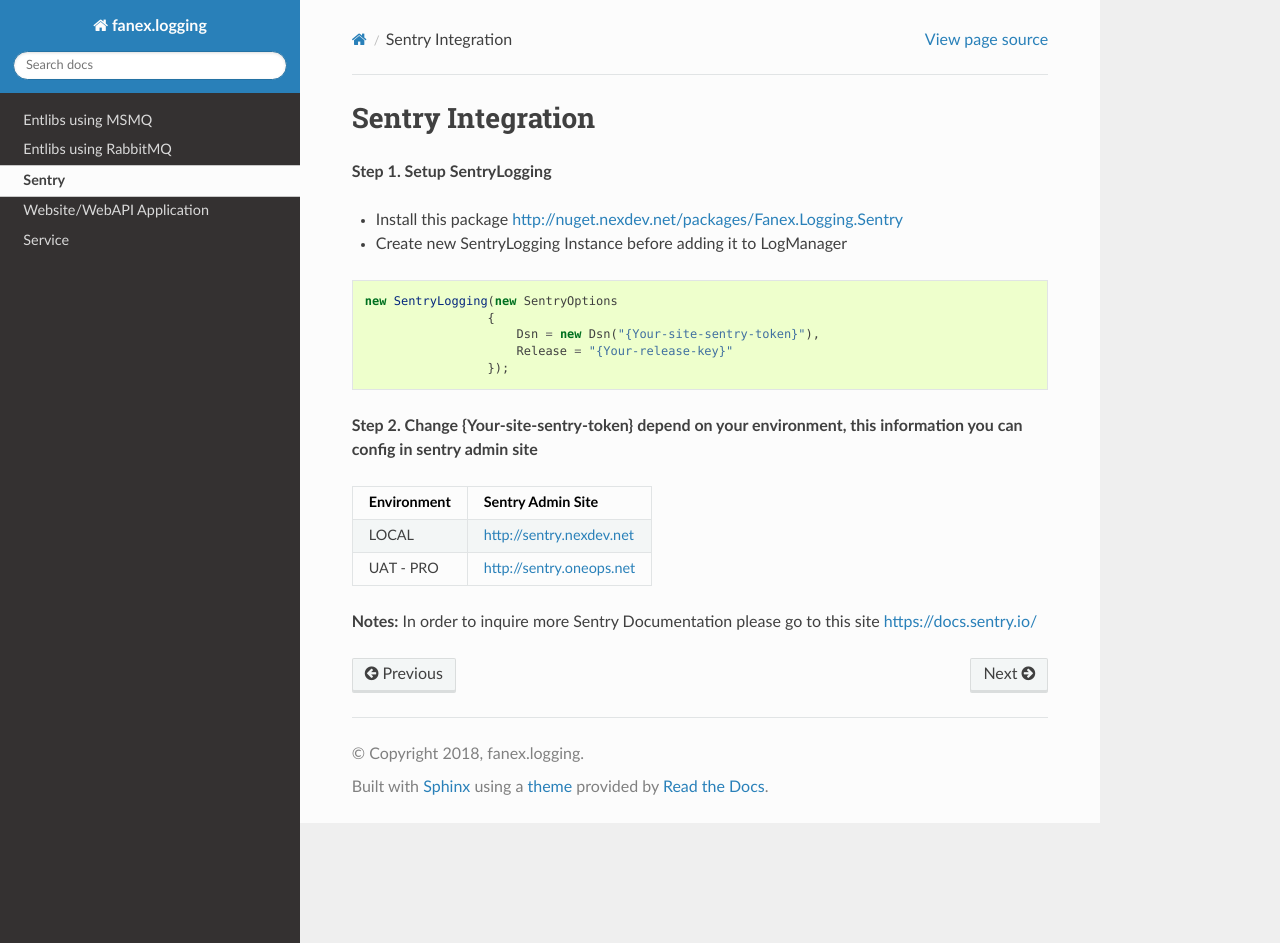
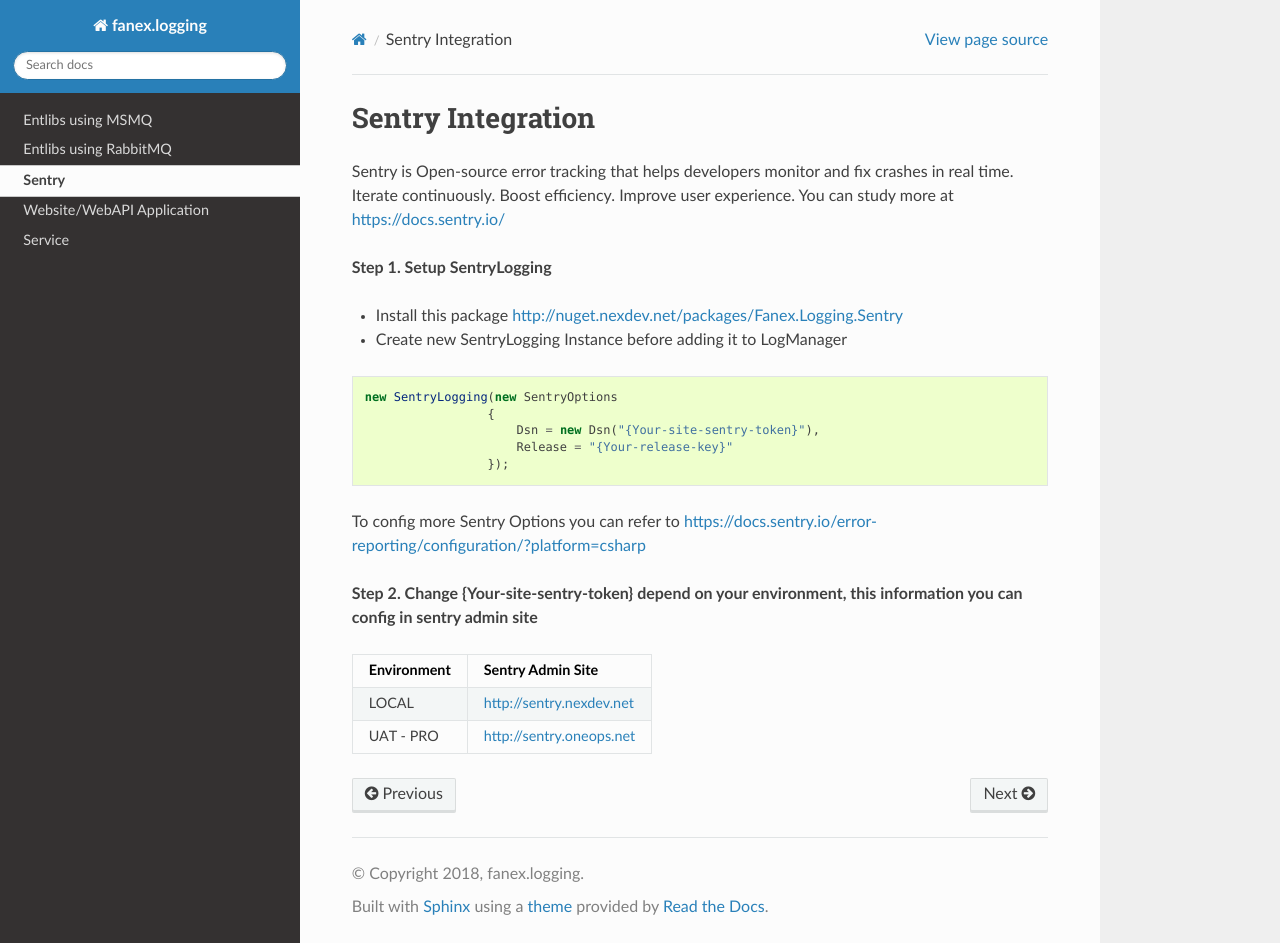
Before and after one commit to starixvn/infrastructure_fanex.logging, a Sphinx documentation site: the page built from docs/integration-guidelines/sentry.rst, in a window 1280 px wide and 943 px high. Built offline with Sphinx 7.4.7 and the Read the Docs theme 2.0.0, drawn with Linux system fonts in a browser that asks for light colours.

Commit message:
100125 - Write document

```diff
--- a/docs/integration-guidelines/sentry.rst
+++ b/docs/integration-guidelines/sentry.rst
@@ -1,6 +1,10 @@
 **************************
 Sentry Integration
 **************************
+
+Sentry is Open-source error tracking that helps developers monitor and fix crashes in real time. Iterate continuously. Boost efficiency. Improve user experience.
+You can study more at https://docs.sentry.io/
+
 
 **Step 1. Setup SentryLogging**
 
@@ -16,6 +20,9 @@ Sentry Integration
                         });
 
 
+To config more Sentry Options you can refer to https://docs.sentry.io/error-reporting/configuration/?platform=csharp
+
+
 **Step 2. Change {Your-site-sentry-token} depend on your environment, this information you can config in sentry admin site**
 
 +-------------+-----------------------------+
@@ -25,5 +32,3 @@ Sentry Integration
 +-------------+-----------------------------+
 | UAT - PRO   | http://sentry.oneops.net    |
 +-------------+-----------------------------+
-
-**Notes:** In order to inquire more Sentry Documentation please go to this site https://docs.sentry.io/
```
